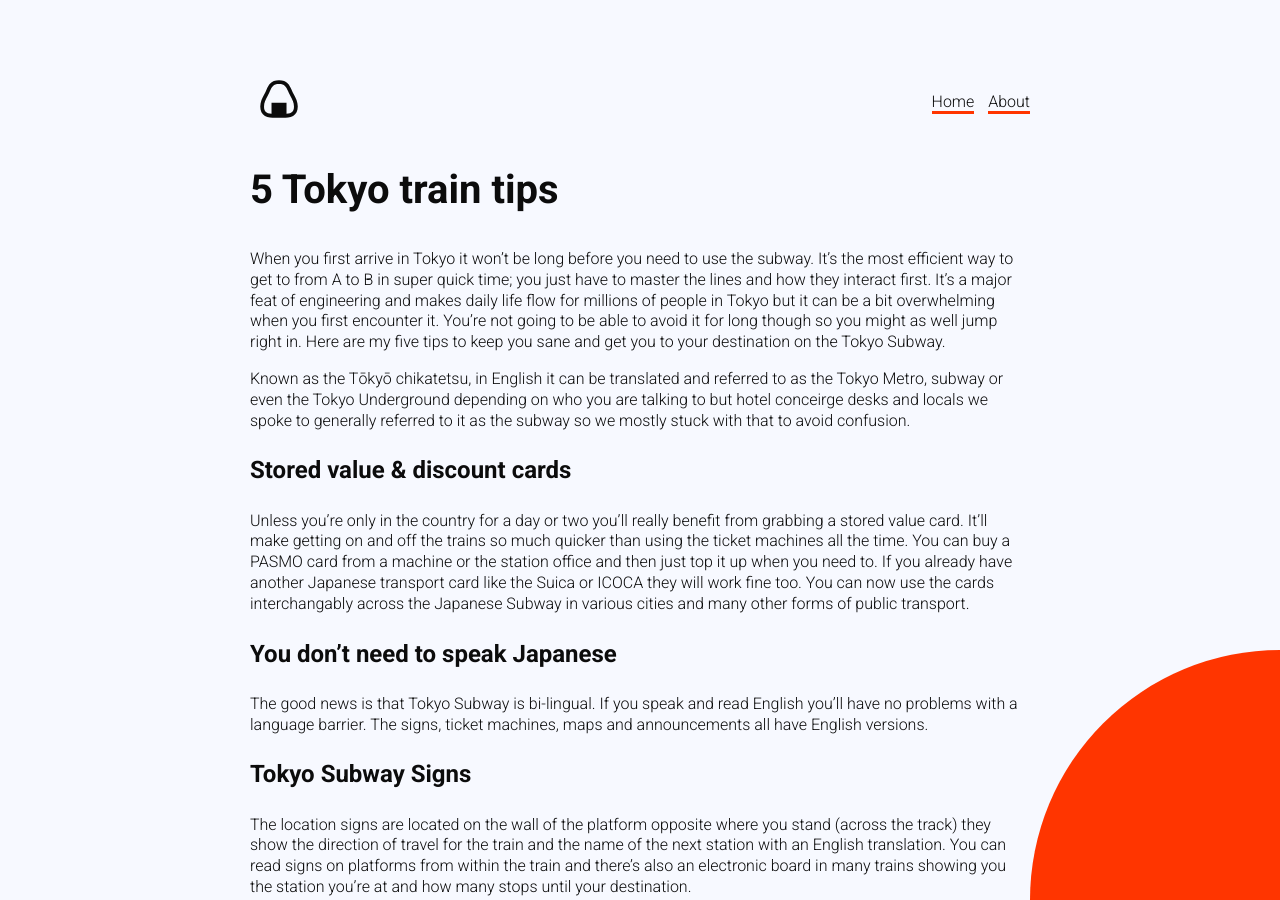
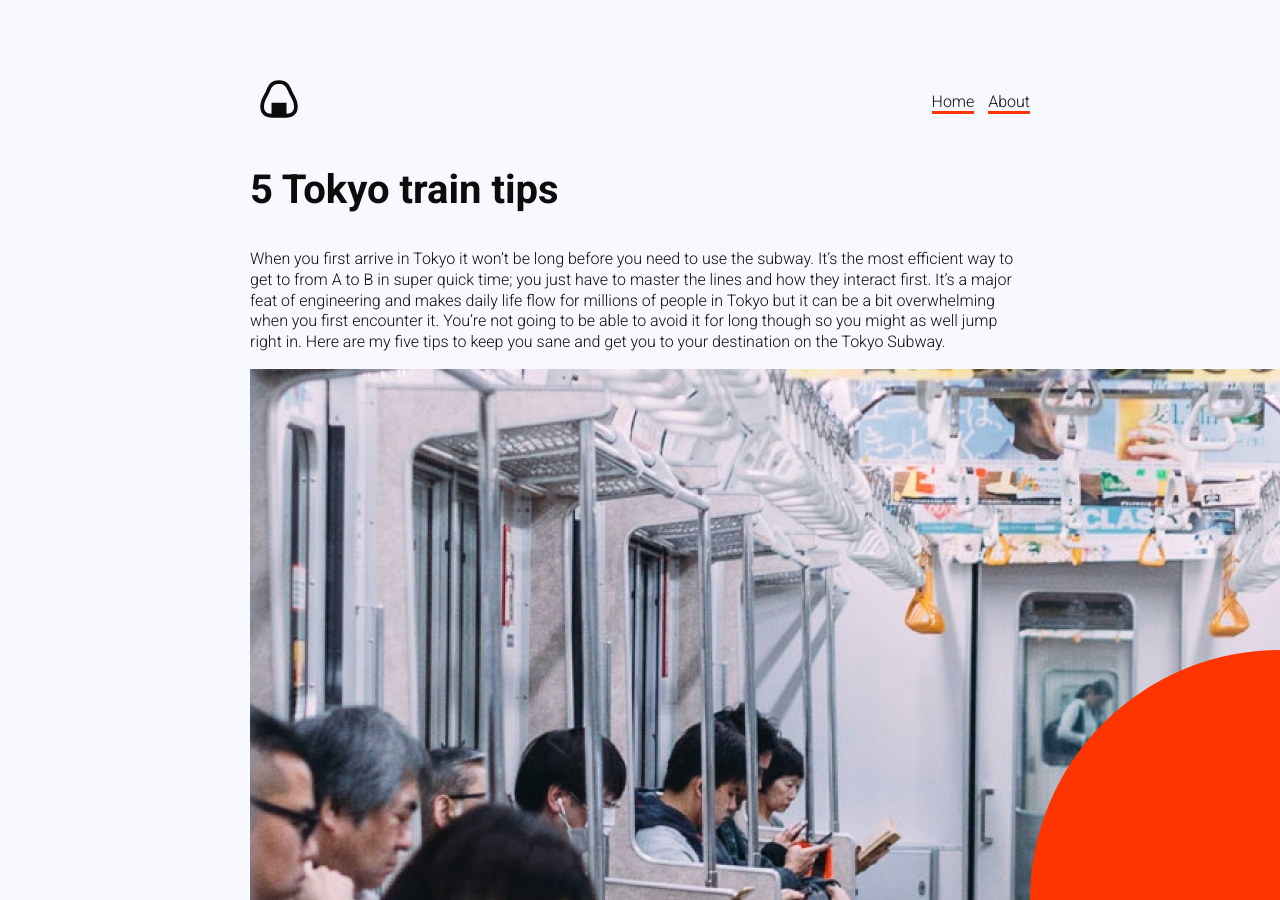
Before and after one commit to galapr/anightinjapan, a Jekyll site: the page built from _posts/2020-11-25-tokyo-train-tips.markdown, in a window 1280 px wide and 900 px high. Built offline with Jekyll 4.4.1, drawn with Linux system fonts in a browser that asks for light colours.

Commit message:
Updated Tokyo Train Tips

```diff
--- a/_posts/2020-11-25-tokyo-train-tips.markdown
+++ b/_posts/2020-11-25-tokyo-train-tips.markdown
@@ -6,6 +6,8 @@ excerpt: Here are my 5 tips to keep you sane and get you to your destination on
 ---
 
 When you first arrive in Tokyo it won’t be long before you need to use the subway.  It’s the most efficient way to get to from A to B in super quick time; you just have to master the lines and how they interact first. It’s a major feat of engineering and makes daily life flow for millions of people in Tokyo but it can be a bit overwhelming when you first encounter it.  You’re not going to be able to avoid it for long though so you might as well jump right in.  Here are my five tips to keep you sane and get you to your destination on the Tokyo Subway.
+
+![blog-3a.jpg](/uploads/blog-3a.jpg)
 
 Known as the Tōkyō chikatetsu, in English it can be translated and referred to as the Tokyo Metro, subway or even the Tokyo Underground depending on who you are talking to but hotel conceirge desks and locals we spoke to generally referred to it as the subway so we mostly stuck with that to avoid confusion.
 
@@ -31,4 +33,4 @@ The exception to be aware of it that the subway system in Tokyo isn’t 24/7 so
 
 If you suddenly realise you’re passing stations going the wrong direction – don’t panic, get off at the next stop, cross the platform, wait a few seconds and jump on the train that stops.  It’s easy to get turned around when you’re underground and rush from an arriving train.  I think we’ve all done this at least once.  It’s far more embarrassing to admit that I’ve managed to do it in Kyoto and they only have two subway lines!  There’s also no additional cost from your original route as you don’t need to exit through the gate until your destination.
 
-Still have questions about getting around in Japan? [Visit Top tips for transport in Japan](https://www.2aussietravellers.com/top-tips-for-transport-in-japan/ ) and while not used on the subways themselves read [Everything you need to know about the Japan Rail Pass](https://www.2aussietravellers.com/japan-rail-pass/) to work out if it could be a budget saver for your trip.
+Still have questions about getting around in Japan? [Visit Top tips for transport in Japan](https://www.2aussietravellers.com/top-tips-for-transport-in-japan/) and while not used on the subways themselves read [Everything you need to know about the Japan Rail Pass](https://www.2aussietravellers.com/japan-rail-pass/) to work out if it could be a budget saver for your trip.
```
